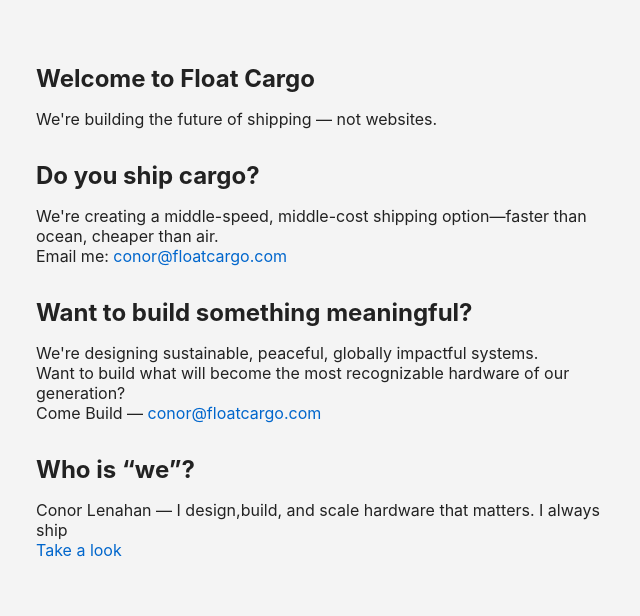
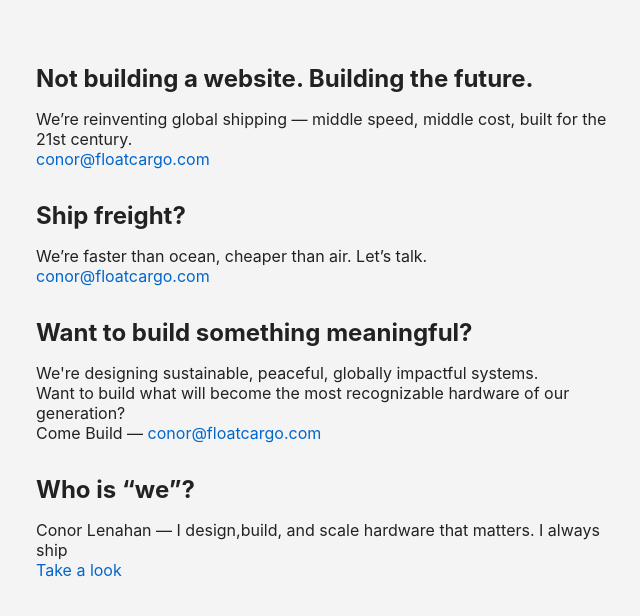
Before and after one commit to conorLenahan/floatcargo-www, a plain HTML site: page index.html in a window 1280 px wide. Shown: the whole page, without its empty margins (304-944 px from the left). Drawn offline with Linux system fonts and the light colour scheme.

Commit message:
Update index.html

```diff
--- a/index.html
+++ b/index.html
@@ -49,13 +49,17 @@
 
 
 <body>
-  <h1>Welcome to Float Cargo</h1>
-  <p>We're building the future of shipping — not websites.</p>
+<h1>Not building a website. Building the future.</h1>
+  <p>
+    We’re reinventing global shipping — middle speed, middle cost, built for the 21st century. <br>
+    <a href="mailto:conor@floatcargo.com">conor@floatcargo.com</a>
+  </p>
 
-  <h1>Do you ship cargo?</h1>
+  <h1>Ship freight?</h1>
   <p>
-    We're creating a middle-speed, middle-cost shipping option—faster than ocean, cheaper than air. <br>
-    Email me: <a href="mailto:conor@floatcargo.com">conor@floatcargo.com</a>
+    We’re faster than ocean, cheaper than air. Let’s talk. <br>
+    <a href="mailto:conor@floatcargo.com">conor@floatcargo.com</a>
+  </p>
   </p>
 
   <h1>Want to build something meaningful?</h1>
```
